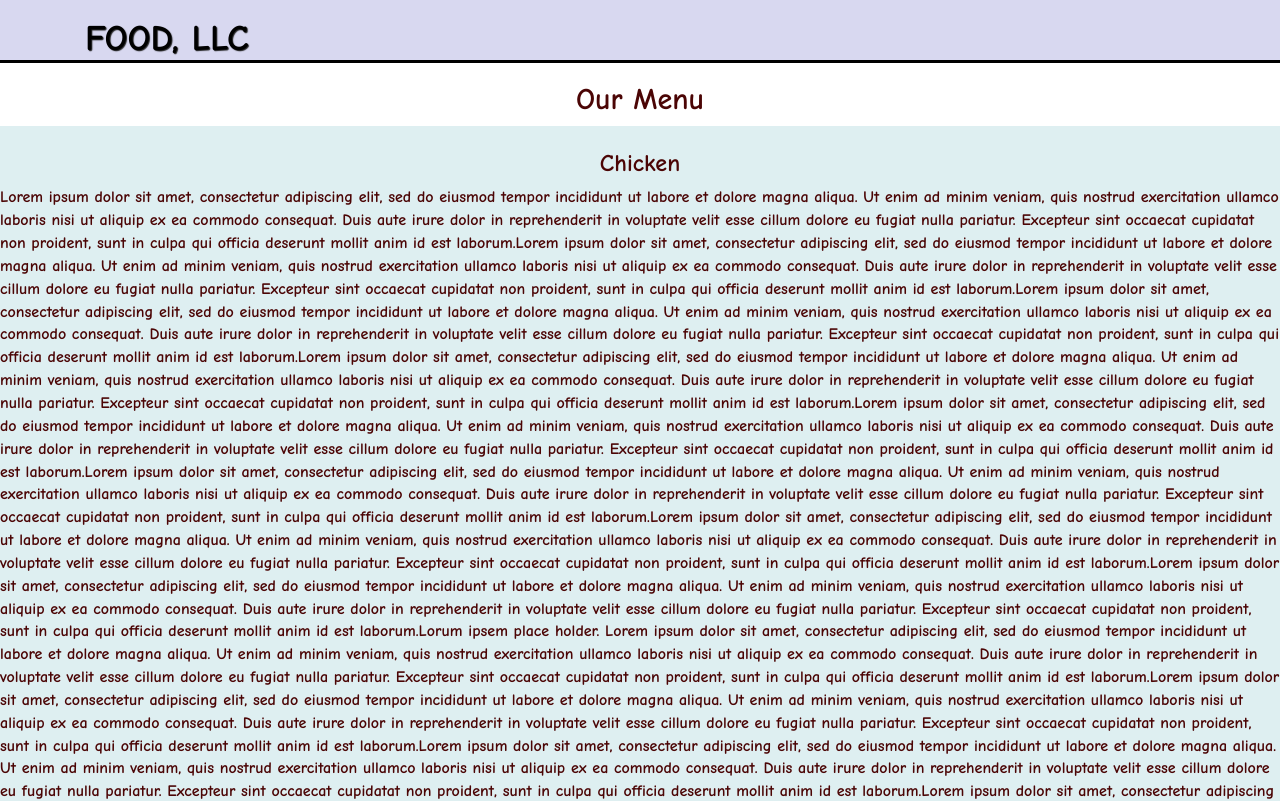
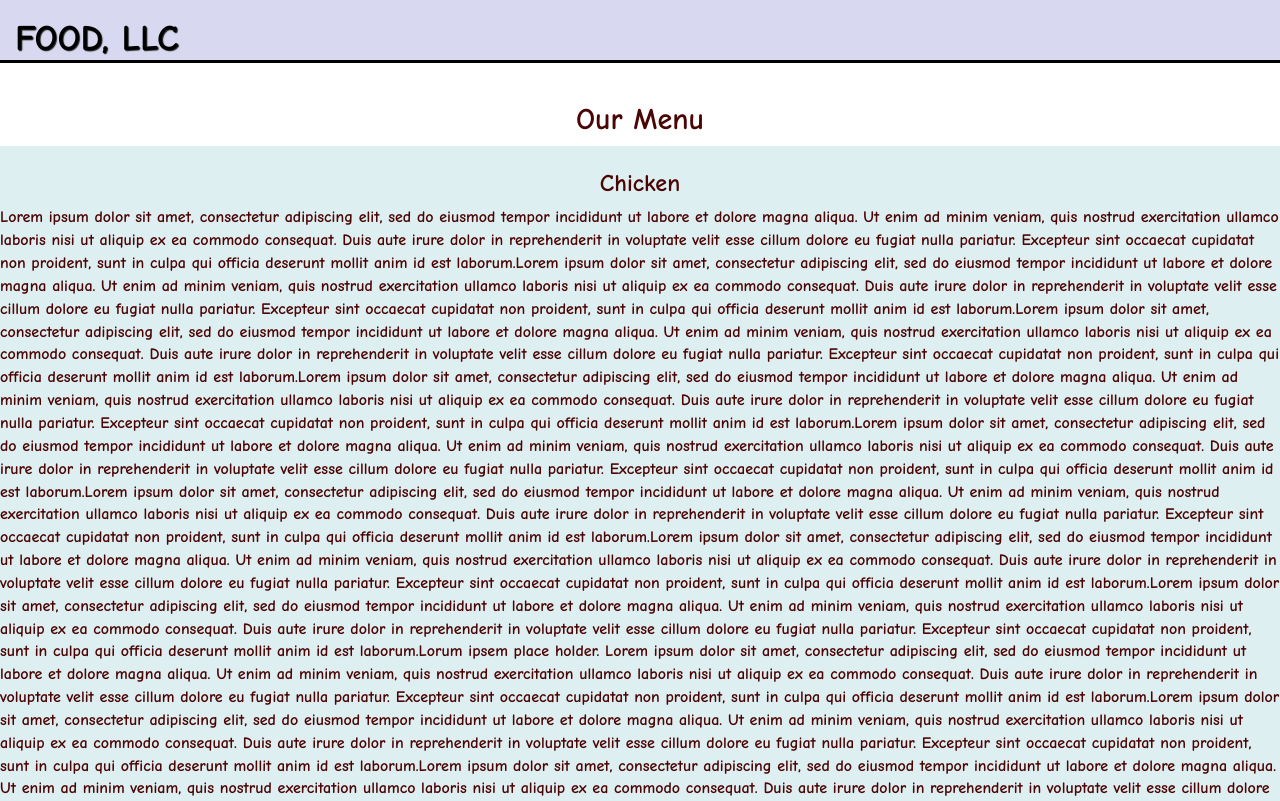
Before and after one commit to lunalemon/coursera-week-3-coding, a plain HTML site: page index.html in a window 1280 px wide. Shown: the top 801 px of the page. Drawn offline with nearby package versions, Linux system fonts and the light colour scheme.

Commit message:
Final Draft

```diff
--- a/index.html
+++ b/index.html
@@ -14,12 +14,12 @@
   <link rel="stylesheet" href="css/bootstrap.min.css">
   <link rel="stylesheet" href="css/styles.css">
   <link href="https://fonts.googleapis.com/css2?family=Comic+Neue:wght@700&display=swap" rel="stylesheet">
-  <script src='main.js'></script>
+  <!-- <script src='main.js'></script> -->
 </head>
 <body>
 <header>
- <nav id="header-nav" class="navbar-default">
-   <div class="container">
+ <nav id="header-nav" class="navbar navbar-default">
+   <div class="container-fluid">
      <div class="navbar-header">
        <a href="index.html" class="pull-left visible-xs">
          <div id="logo-img"></div>
@@ -36,6 +36,7 @@
       <span class="icon-bar"></span>
     </button>
     </div>
+
     <!-- This is the container div -->
     <div id="collapsable-nav" class="collapse navbar-collapse">
       <ul id="nav-list" class="nav navbar-nav navbar-right">
```
Also changed, not shown: css/styles.css (indentation only).
